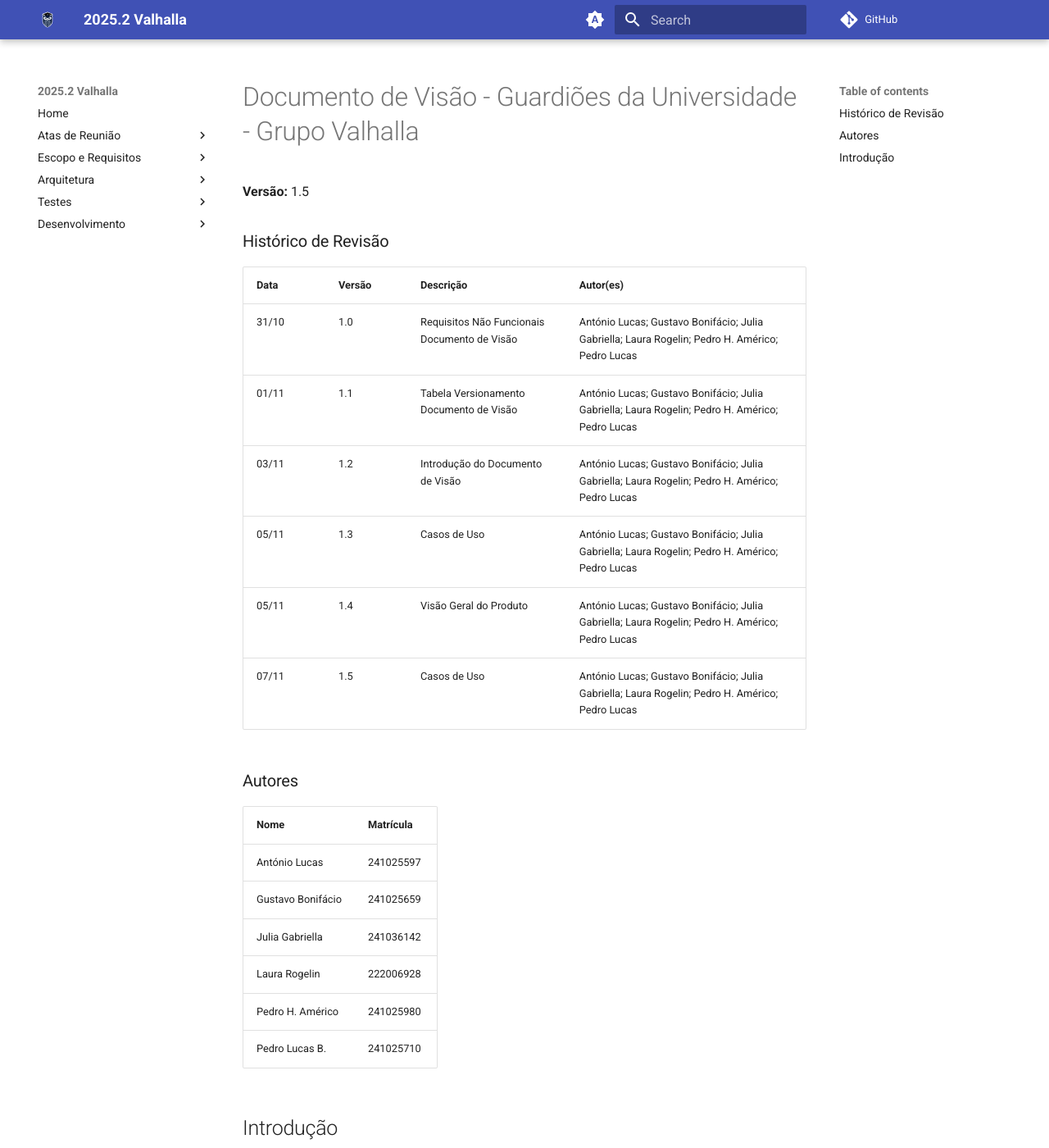
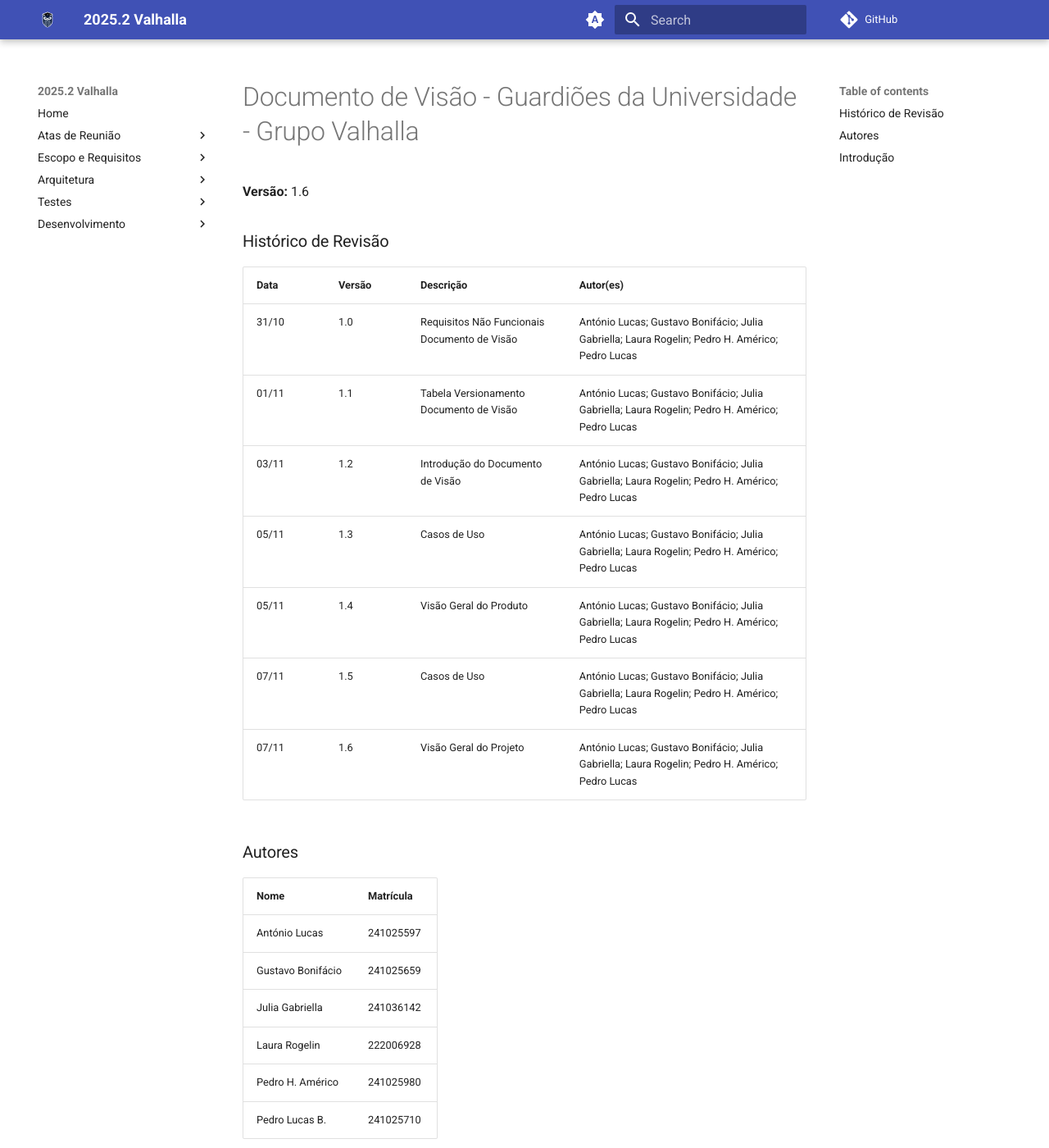
Before and after one commit to fga-eps-mds/2025.2-Valhalla-Docs, an MkDocs documentation site: the page built from docs/escopo-requisitos/introdução.md, in a window 1280 px wide and 1400 px high. Shown: the whole window at 82% size. Built offline with MkDocs 1.6.1 and Material for MkDocs 9.7.7, drawn with Linux system fonts in a browser that asks for light colours; comment, search, counter and statistics services are not loaded.

Commit message:
doc - atualiza histórico de revisão (versão 1.6)

```diff
--- a/docs/escopo-requisitos/introdução.md
+++ b/docs/escopo-requisitos/introdução.md
@@ -1,6 +1,6 @@
 # Documento de Visão - Guardiões da Universidade - Grupo Valhalla
 
-**Versão:** 1.5
+**Versão:** 1.6
 
 ### Histórico de Revisão
 
@@ -12,6 +12,7 @@
 | 05/11| 1.3 | Casos de Uso | António Lucas; Gustavo Bonifácio; Julia Gabriella; Laura Rogelin; Pedro H. Américo; Pedro Lucas|
 | 05/11| 1.4 | Visão Geral do Produto | António Lucas; Gustavo Bonifácio; Julia Gabriella; Laura Rogelin; Pedro H. Américo; Pedro Lucas|
 | 07/11| 1.5 | Casos de Uso | António Lucas; Gustavo Bonifácio; Julia Gabriella; Laura Rogelin; Pedro H. Américo; Pedro Lucas|
+| 07/11| 1.6 | Visão Geral do Projeto | António Lucas; Gustavo Bonifácio; Julia Gabriella; Laura Rogelin; Pedro H. Américo; Pedro Lucas|
 
 ### Autores
 
```
